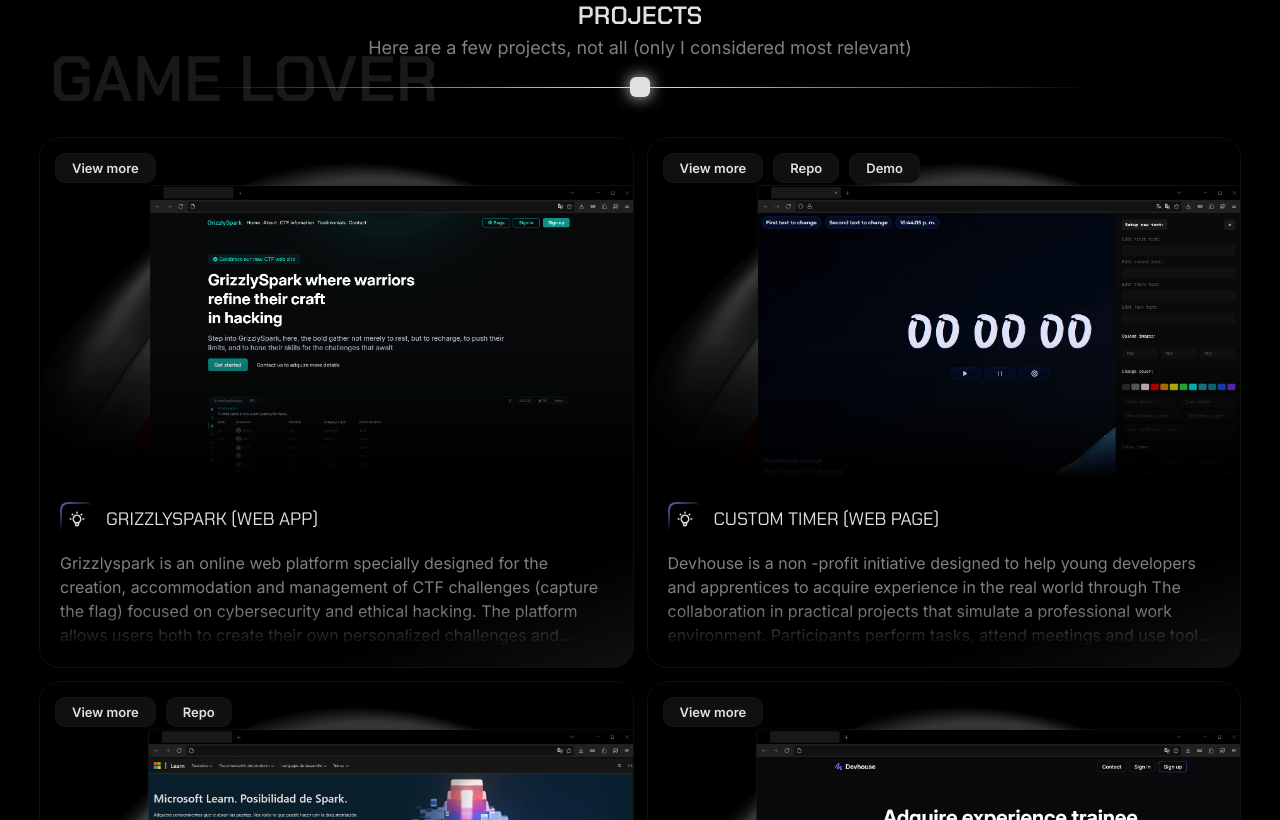
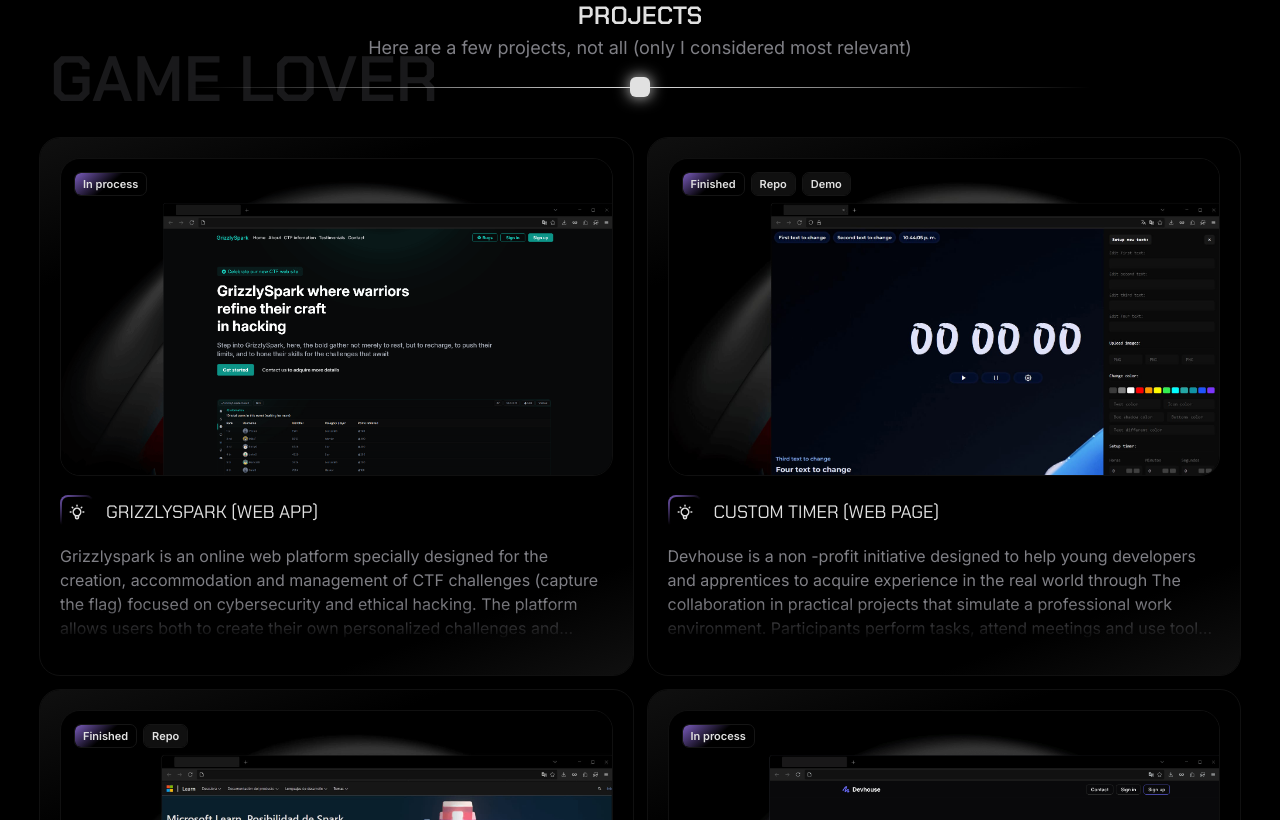
Before and after one commit to Yoswell/YoswelDev, a React (Vite) app: page / in a window 1280 px wide. Shown: the part 1980-2800 px from the top of the page. Built offline with nearby package versions, Linux system fonts and the light colour scheme.

Commit message:
A new design in main span letter in header and on card projects

```diff
--- a/src/css/cards.css
+++ b/src/css/cards.css
@@ -158,8 +158,6 @@
 
         & img {
             max-width: 100%;
-            -webkit-mask-image: linear-gradient(To bottom, rgba(0, 0, 0, 1) 60%, rgba(0, 0, 0, 0) 100%);
-            mask-image: linear-gradient(To bottom, rgba(0, 0, 0, 1) 60%, rgba(0, 0, 0, 0) 100%);
         }
 
         & .cont-text {
@@ -210,27 +208,45 @@
             padding: 15px;
             display: flex;
             align-items: center;
-            gap: 10px;
+            gap: 8px;
             position: absolute;
             top: 0;
 
             & .skill {
-                padding: 6px 16px;
-                font-size: 13px;
-                border-radius: 10px;
+                padding: 4px 8px;
+                font-size: 11px;
+                border-radius: 6px;
                 text-decoration: none;
-                font-weight: 600;
                 color: var(--font-black);
                 background-color: var(--border-white);
-                border: 1px solid var(--border-sm-white);
+                outline: 1px solid var(--border-sm-white);
+                font-weight: 600;
 
-                &:hover {
-                    background-color: var(--font-black);
-                    color: var(--bg-white);
-                    border: none;
-                    cursor: pointer;
+                &:nth-child(1) {
+                    background: linear-gradient(140deg, var(--bg-purple) 0%, var(--bg-white) 50%);
                 }
             }
+        }
+    }
+}
+
+.projects {
+    .cardProject {
+        padding: 20px;
+        background: linear-gradient(160deg, var(--border-white) 0%, var(--bg-white) 20%, var(--bg-white) 85%, var(--border-white) 100%);
+
+        & img {
+            border: 1px solid var(--border-white);
+            border-radius: 20px;
+        }
+
+        & .cont-text {
+            background: transparent;
+            padding: 15px 0;
+        }
+
+        .cont-skill {
+            top: 20px;
         }
     }
 }
--- a/src/css/home.css
+++ b/src/css/home.css
@@ -107,7 +107,9 @@ header {
             z-index: -1;
             font-family: "Chakra Petch", serif;
             -webkit-text-stroke: 3px;
+            font-weight: 900;
             -webkit-text-stroke-color: var(--font-black);
+            user-select: none;
 
             &:nth-child(1) {
                 opacity: 0.2;
@@ -145,9 +147,9 @@ header {
         & .link {
             padding: 10px 20px;
             border-radius: 20px;
-            background-color: var(--border-sm-white);
+            background-color: var(--border-white);
             color: var(--font-black);
-            border: none;
+            border: 1px solid var(--border-sm-white);
             display: flex;
             align-items: center;
             gap: 8px;
@@ -155,11 +157,18 @@ header {
             cursor: pointer;
 
             & svg { width: 22px; }
+
+            &:hover {
+                background-color: var(--font-black);
+                color: var(--bg-white);
+                border-color: var(--font-black);
+            }
         }
 
         & .link.active {
             background-color: var(--font-black);
             color: var(--bg-white);
+            border: none;
         }
     }
 
@@ -333,6 +342,7 @@ header {
         text-transform: uppercase;
         font-family: "Chakra Petch", serif;
         opacity: 0.2;
+        user-select: none;
     }
 }
 
--- a/src/css/skills.css
+++ b/src/css/skills.css
@@ -49,7 +49,6 @@
     position: absolute;
     top: 0;
     left: 0;
-    font-size: 20px;
     font-weight: 500;
     white-space: nowrap;
     text-align: center;
@@ -61,4 +60,5 @@
     border-radius: 10px;
     text-transform: uppercase;
     font-family: "Chakra Petch", serif;
+    font-size: 16px;
 }
--- a/src/pages/home/Home.tsx
+++ b/src/pages/home/Home.tsx
@@ -84,7 +84,7 @@ export function Home() {
                             title='GrizzlySpark (web app)'
                             text='Grizzlyspark is an online web platform specially designed for the creation, accommodation and management of CTF challenges (capture the flag) focused on cybersecurity and ethical hacking. The platform allows users both to create their own personalized challenges and participate in existing challenges, facilitating practical learning and skills improvement In key areas of computer security.'
                             children={
-                                <a className='skill' href='#'>View more</a>
+                                <a className='skill' href='#'>In process</a>
                             }>
                         </CardProject>
                         <CardProject
@@ -93,7 +93,7 @@ export function Home() {
                             text='Devhouse is a non -profit initiative designed to help young developers and apprentices to acquire experience in the real world through The collaboration in practical projects that simulate a professional work environment. Participants perform tasks, attend meetings and use tools Industry standard, everything while receiving mentors guidance and improves their skills in a collaborative and support environment.'
                             children={
                                 <>
-                                <a className='skill' href='#'>View more</a>
+                                <a className='skill' href='#'>Finished</a>
                                 <a className='skill' href='https://github.com/Yoswell/Custom_Timer' target='_black'>Repo</a>
                                 <a className='skill' href='https://yoswell.github.io/Custom_Timer/' target='_black'>Demo</a>
                                 </>
@@ -105,7 +105,7 @@ export function Home() {
                             text='This project, as shown in the image, is an almost exact replica of a specific page of the Microsoft Learn platform. Its purpose is to serve as a visual and structural clone of the user interface of that page. It is designed only for the border, which means that it is limited to the graphic representation and the visual structure of the original page, not including the functionality or dynamic interaction that characterizes the real version of the platform.'
                             children={
                                 <>
-                                <a className='skill' href='#'>View more</a>
+                                <a className='skill' href='#'>Finished</a>
                                 <a className='skill' href='https://github.com/Yoswell/Clone_Microsoft_Learn' target='_black'>Repo</a>
                                 </>
                             }>
@@ -115,7 +115,7 @@ export function Home() {
                             title='Devhouse (web app)'
                             text='Devhouse is a non -profit initiative designed to help young developers and apprentices to acquire experience in the real world through The collaboration in practical projects that simulate a professional work environment. Participants perform tasks, attend meetings and use tools Industry standard, everything while receiving mentors guidance and improves their skills in a collaborative and support environment.'
                             children={
-                                <a className='skill' href='#'>View more</a>
+                                <a className='skill' href='#'>In process</a>
                             }>
                         </CardProject>
                         <CardProject
@@ -124,7 +124,7 @@ export function Home() {
                             text='Dragon Tech is a platform that simulates an eCommerce specialized in PC components, offering a fluid and intuitive shopping experience. It features a shopping cart system, as well as well-organized sections for different types of hardware, allowing users to easily browse and select the products they need.'
                             children={
                                 <>
-                                <a className='skill' href='#'>View more</a>
+                                <a className='skill' href='#'>Finished</a>
                                 <a className='skill' href='https://github.com/Yoswell/Ecommerce' target='_black'>Repo</a>
                                 <a className='skill' href='https://yoswell.github.io/Ecommerce/dmlzaG9rQ1RGezVoMHJ0M24zZF9sMW5rNV80cjNfaDB3X3QwX240djFnNHQzX2JsMW5kbDR9.html' target='_black'>Demo</a>
                                 </>
@@ -135,7 +135,7 @@ export function Home() {
                             title='Dragon Tech (web page)'
                             text='MedPoint is a web application designed to meet the needs of a clinic, offering a comprehensive and easy-to-use system. Its functionalities include login for patients, employees and administrators, patient and doctor management, consultation visualization, interactive dashboards and billing of services. In addition, it has a modern and user-friendly design for a better user experience.'
                             children={
-                                <a className='skill' href='#'>View more</a>
+                                <a className='skill' href='#'>In process</a>
                             }>
                         </CardProject>
                     </div>
```
Also changed, not shown: public/debian.png (deleted).
